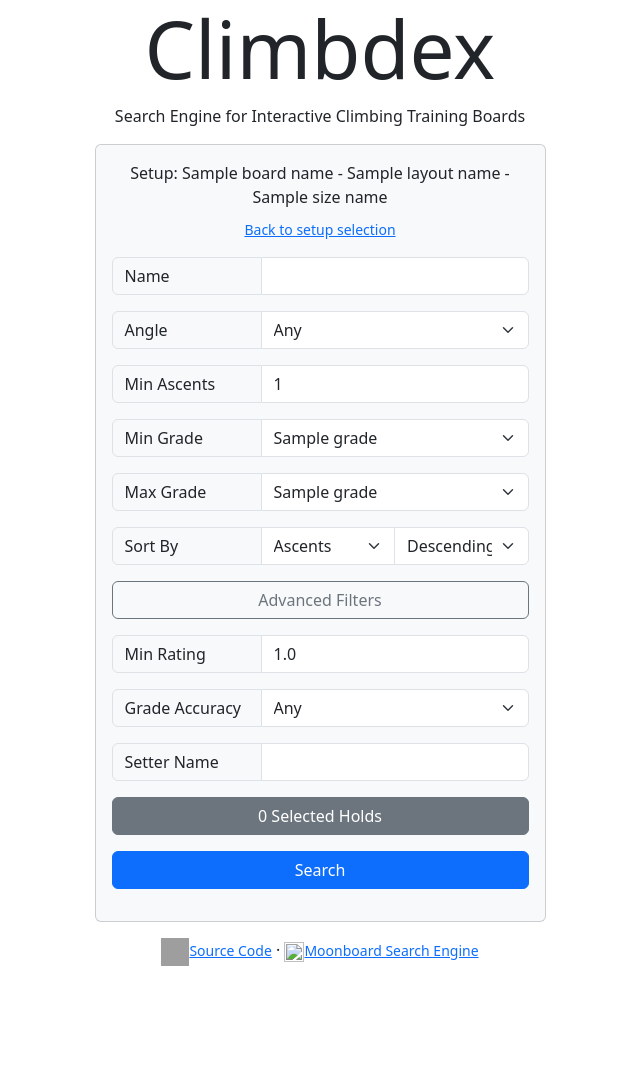
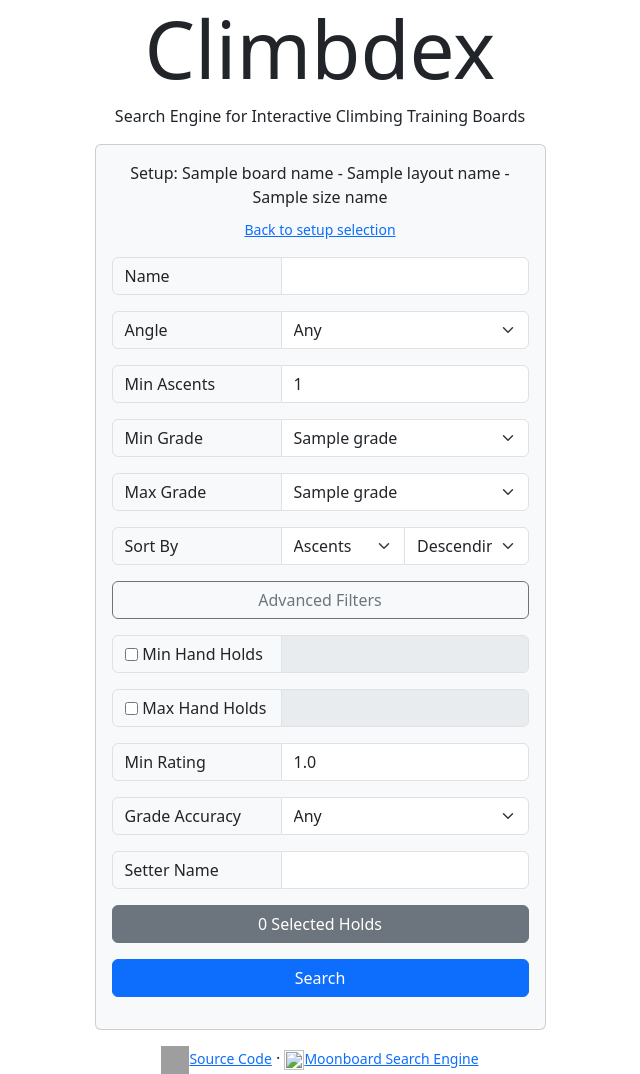
Before and after one commit to lemeryfertitta/Climbdex, a Flask app: template climbdex/templates/filterSelection.html.j2 in a window 1280 px wide, after a click on "Advanced Filters". Shown: the whole page, without its empty margins (320-960 px from the left). Before the commit the page ends 966 px from the top, so only its background shows below. Run offline with Flask 3, Linux system fonts and the light colour scheme; the template is opened without the code that fills it: most values are stand-ins (such as "Sample title", 1, 10 or a date in 2020); grey boxes are pictures that could not be loaded.

Commit message:
Add min/max hold count functionality

```diff
--- a/climbdex/static/js/filterSelection.js
+++ b/climbdex/static/js/filterSelection.js
@@ -107,6 +107,36 @@ document
   .getElementById("button-reset-hold-filter")
   .addEventListener("click", resetHoldFilter);
 
+document.getElementById('use-min-holds')
+.addEventListener('change', function() {
+  document.getElementById('input-min-hold-number').disabled = !this.checked
+})
+
+document.getElementById('use-max-holds')
+.addEventListener('change', function() {
+  document.getElementById('input-max-hold-number').disabled = !this.checked
+})
+
+document
+  .getElementById('input-min-hold-number')
+  .addEventListener('change', function(event) {
+    const min = event.target
+    const max = document.getElementById('input-max-hold-number')
+    if (min.value > max.value && !max.disabled) {
+      max.value = min.value
+    }
+  })
+
+document
+.getElementById('input-max-hold-number')
+.addEventListener('change', function(event) {
+  const max = event.target
+  const min = document.getElementById('input-min-hold-number')
+  if (max.value < min.value && !min.disabled) {
+    min.value = max.value
+  }
+})
+
 const backAnchor = document.getElementById("anchor-back");
 backAnchor.href = location.origin;
 if (document.referrer) {
--- a/climbdex/templates/filterSelection.html.j2
+++ b/climbdex/templates/filterSelection.html.j2
@@ -5,7 +5,10 @@
   {% include 'head.html.j2'%}
   <style>
     .input-group-text {
-      width: 150px;
+      width: 170px;
+    }
+    .enableBox {
+      margin-right: .3rem;
     }
   </style>
 </head>
@@ -73,6 +76,16 @@
           <div class="row">
             <div class="col">
               <div class="collapse multi-collapse" id="advanced-filters">
+                <div class="input-group mb-3">
+                  <span class="input-group-text"><input class="enableBox" type="checkbox" id="use-min-holds" name="useMinHolds">Min Hand Holds</span>
+                  <input type="number" , class="form-control" id="input-min-hold-number" disabled="true" value="" min="0" max="30"
+                    step="1" name="minHoldNumber" />
+                </div>
+                <div class="input-group mb-3">
+                  <span class="input-group-text"><input class="enableBox" type="checkbox" id="use-max-holds" name="useMaxHolds">Max Hand Holds</span>
+                  <input type="number" , class="form-control" id="input-max-hold-number" disabled="true" value="" min="1" max="30"
+                    step="1" name="maxHoldNumber" />
+                </div>
                 <div class="input-group mb-3">
                   <span class="input-group-text">Min Rating</span>
                   <input type="number" , class="form-control" id="input-min-rating" value="1.0" min="1.0" max="3.0"
```
Also changed, not shown: climbdex/db.py (+15 -0 lines).
